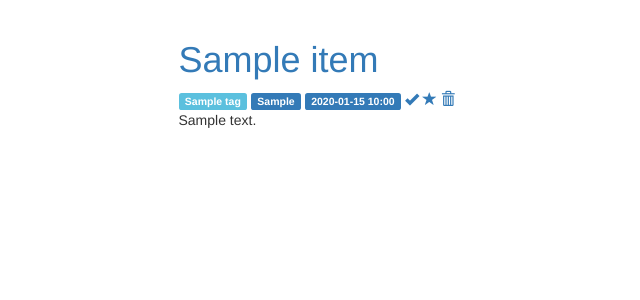
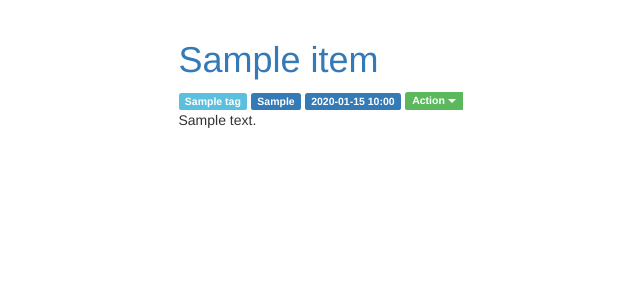
Before and after one commit to yuanji-dev/pocket, a Flask app: page /a/1 in a window 1280 px wide. Shown: the part 52-352 px from the top of the page, without its empty margins (4-644 px from the left). Run offline with Flask 2, Linux system fonts and the light colour scheme; a user stored in the database is signed in; tables that the repository leaves empty hold one stand-in row (values such as "Sample post"); some libraries are stand-ins or nearby versions.

Commit message:
update a.html archives.html stars.html actions display(use dropdown style).

```diff
--- a/app/templates/a.html
+++ b/app/templates/a.html
@@ -8,7 +8,7 @@
         <div class="row">
             <div class="col-sm-10 col-sm-offset-1">
                 {% if current_user.is_authenticated() %}
-                    <h1> <a href="{{ item.link }}">{{ item.title }}</a></h1>
+                    <h1><a href="{{ item.link }}">{{ item.title }}</a></h1>
                     <div class="bs-example">
                         {% for tag in item.tags %}
                             <a href="{{ url_for('main.tag', name=tag.name) }}">
@@ -17,22 +17,38 @@
                         <span class="label label-primary">{{ item.domain }}</span>
                         <span class="label label-primary">{{ item.added_time.strftime("%Y-%m-%d %H:%M") }}</span>
 
+                        <div class="btn-group">
+                            <span class="btn label label-success" data-toggle="dropdown"> Action <span
+                                    class="caret"></span>
+                            </span>
+                            <ul class="dropdown-menu" role="menu">
+
                                 {% if item.is_archive %}
+                                    <li>
                                         <a href="{{ url_for('main.unarchive', id=item.id, next=url_for('main.a', id=item.id)) }}"><span
-                                    class="glyphicon glyphicon-plus" title="unarchive"></span></a>
+                                                class="glyphicon glyphicon-plus" title="unarchive"></span> Unarchive</a>
+                                    </li>
                                 {% else %}
+                                    <li>
                                         <a href="{{ url_for('main.archive', id=item.id, next=url_for('main.a', id=item.id)) }}"><span
-                                    class="glyphicon glyphicon-ok" title="archive"></span></a>
+                                                class="glyphicon glyphicon-ok" title="archive"></span> Archive</a></li>
                                 {% endif %}
                                 {% if not item.is_star %}
+                                    <li>
                                         <a href="{{ url_for('main.star', id=item.id, next=url_for('main.a', id=item.id)) }}"><span
-                                    class="glyphicon glyphicon-star-empty"></span></a>
+                                                class="glyphicon glyphicon-star-empty"></span> Star</a></li>
                                 {% else %}
+                                    <li>
                                         <a href="{{ url_for('main.unstar', id=item.id, next=url_for('main.a', id=item.id)) }}"><span
-                                    class="glyphicon glyphicon-star"></span></a>
+                                                class="glyphicon glyphicon-star"></span> Unstar</a></li>
                                 {% endif %}
-                        <a href="{{ url_for('main.delete', id=item.id) }}"><span
-                                class="glyphicon glyphicon-trash"></span></a>
+                                <li><a href="{{ url_for('main.edit', id=item.id) }}"><span
+                                        class="glyphicon glyphicon-edit"></span> Edit</a></li>
+                                <li class="divider"></li>
+                                <li><a class="label-danger" href="{{ url_for('main.delete', id=item.id) }}"><span
+                                        class="glyphicon glyphicon-trash"></span> Delete</a></li>
+                            </ul>
+                        </div>
                     </div>
                     <div class="bs-example">
                         {{ item.content|safe }}
```
Also changed, not shown: app/templates/archives.html (+30 -12 lines), app/templates/stars.html (+28 -11 lines). Lines whose indentation alone changed are shown as unchanged.
